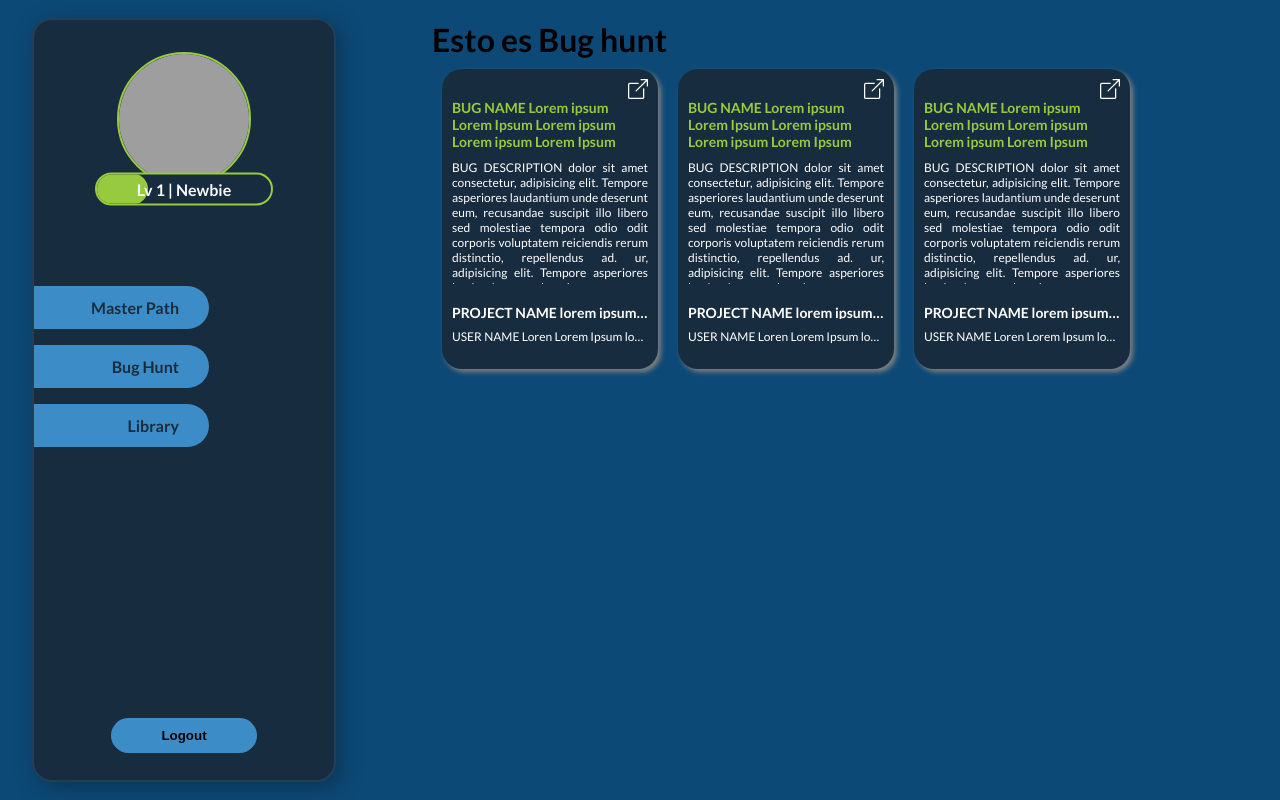
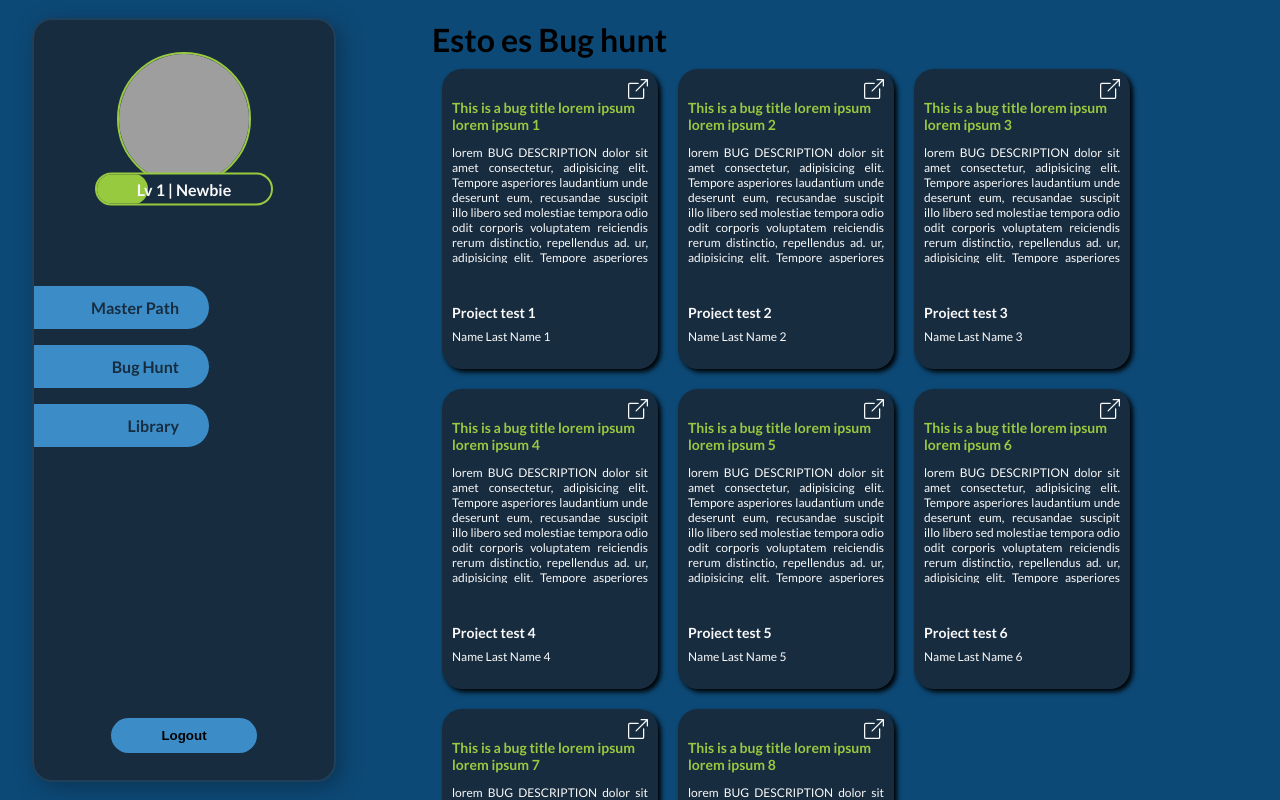
Before and after one commit to hack-learning/masterpath_frontend, a Next.js app: page /bug-hunt in a window 1280 px wide. Shown: the top 800 px of the page. Built offline with nearby package versions, Linux system fonts and the light colour scheme; grey boxes are pictures that could not be loaded.

Commit message:
finished the BugCardinBugsPage

```diff
--- a/components/BugCard/index.js
+++ b/components/BugCard/index.js
@@ -3,15 +3,11 @@ import { BsBoxArrowUpRight } from 'react-icons/bs'
 import { Card, BugTitle, LinkIcon, BugDescription, ProjectName, UserName } from './styles'
 
 
-export const BugCard = ( {title, description, project, user} ) => {
+export const BugCard = ( {title, description, project, user, url} ) => {
 
-  title = 'BUG NAME Lorem ipsum Lorem Ipsum Lorem ipsum Lorem ipsum Lorem Ipsum Lorem ipsum '
-  description = 'BUG DESCRIPTION dolor sit amet consectetur, adipisicing elit. Tempore asperiores laudantium unde deserunt eum, recusandae suscipit illo libero sed molestiae tempora odio odit corporis voluptatem reiciendis rerum distinctio, repellendus ad. ur, adipisicing elit. Tempore asperiores laudantium unde deserunt eum, recusandae suscipit illo libero sed molestiae tempora odio odit corporis voluptatem reiciendis rerum distinctio, repellendus ad.'
-  project = 'PROJECT NAME lorem ipsum Lorem Ipsum lorem ipsum'
-  user = 'USER NAME Loren Lorem Ipsum lorem ipsum'
 
   return (
-    <Card>
+    <Card href={url} target="_blank">
       <LinkIcon className="BugCard__link"><BsBoxArrowUpRight size="20px"/></LinkIcon>
       <BugTitle>{title}</BugTitle>
       <BugDescription>{description}</BugDescription>
--- a/components/BugCard/styles.js
+++ b/components/BugCard/styles.js
@@ -1,18 +1,20 @@
 import styled from 'styled-components'
 
 import { hoverScale } from '../../globalStyles/animations'
+import { colors } from '../../globalStyles/stylesVariables'
 
-export const Card = styled.div`
+export const Card = styled.a`
   height: 300px;
   width: 216px;
-  background-color: #182c3f;
+  background-color: ${colors.second};
   border-radius: 20px;
-  color: #fff;
+  color: ${colors.white};
+  text-decoration: none;
   margin: 10px;
   overflow: hidden;
-  box-shadow: 3px 3px 5px grey;
+  box-shadow: 3px 3px 5px black;
   display: grid;
-  grid-template-rows: 10% 17% 48% 10% 15%;
+  grid-template-rows: 10% 12% 46% 7% 10% 15%;
 
   &:hover {
     cursor: pointer;
@@ -32,7 +34,7 @@ export const LinkIcon = styled.div`
 `
 
 export const BugTitle = styled.h3`
-  color: #98ca3f;
+  color: ${colors.main};
   font-size: 14px;
   margin: 0px 10px;
   grid-row: 2 / 3;
@@ -42,6 +44,7 @@ export const BugTitle = styled.h3`
 export const BugDescription = styled.p`
   font-size: 12px;
   margin: 10px;
+  color: ${colors.white};
   text-align: justify;
   grid-row: 3 / 4;
   overflow: hidden;
@@ -51,7 +54,7 @@ export const ProjectName = styled.h4`
   font-size: 14px;
   font-weight: bold;
   margin: 10px 10px 5px 10px;
-  grid-row: 4 / 5;
+  grid-row: 5 / 6;
   overflow: hidden;
   white-space:nowrap;
   text-overflow: ellipsis;
@@ -60,7 +63,7 @@ export const ProjectName = styled.h4`
 export const UserName = styled.p`
   font-size: 12px;
   margin: 5px 10px;
-  grid-row: 5 / 6;
+  grid-row: 6 / 7;
   overflow: hidden;
   white-space:nowrap;
   text-overflow: ellipsis;
--- a/components/BugCardContainer/index.js
+++ b/components/BugCardContainer/index.js
@@ -1,13 +1,74 @@
 import { BugCard } from '../BugCard'
 import { Container } from './style'
 
-export const BugCardContainer = () => {
+export const BugCardContainer = (data) => {
+
+  data = [
+    {
+      title: "This is a bug title lorem ipsum lorem ipsum 1",
+      description: "lorem BUG DESCRIPTION dolor sit amet consectetur, adipisicing elit. Tempore asperiores laudantium unde deserunt eum, recusandae suscipit illo libero sed molestiae tempora odio odit corporis voluptatem reiciendis rerum distinctio, repellendus ad. ur, adipisicing elit. Tempore asperiores laudantium unde deserunt eum, recusandae suscipit illo libero sed molestiae tempora odio odit corporis voluptatem reiciendis rerum distinctio, repellendus ad.",
+      project: "Project test 1",
+      user: "Name Last Name 1",
+      url: "/"
+    },
+    {
+      title: "This is a bug title lorem ipsum lorem ipsum  2",
+      description: "lorem BUG DESCRIPTION dolor sit amet consectetur, adipisicing elit. Tempore asperiores laudantium unde deserunt eum, recusandae suscipit illo libero sed molestiae tempora odio odit corporis voluptatem reiciendis rerum distinctio, repellendus ad. ur, adipisicing elit. Tempore asperiores laudantium unde deserunt eum, recusandae suscipit illo libero sed molestiae tempora odio odit corporis voluptatem reiciendis rerum distinctio, repellendus ad.",
+      project: "Project test 2",
+      user: "Name Last Name 2",
+      url: "/"
+    },
+    {
+      title: "This is a bug title lorem ipsum lorem ipsum  3",
+      description: "lorem BUG DESCRIPTION dolor sit amet consectetur, adipisicing elit. Tempore asperiores laudantium unde deserunt eum, recusandae suscipit illo libero sed molestiae tempora odio odit corporis voluptatem reiciendis rerum distinctio, repellendus ad. ur, adipisicing elit. Tempore asperiores laudantium unde deserunt eum, recusandae suscipit illo libero sed molestiae tempora odio odit corporis voluptatem reiciendis rerum distinctio, repellendus ad.",
+      project: "Project test 3",
+      user: "Name Last Name 3",
+      url: "/"
+    },
+    {
+      title: "This is a bug title lorem ipsum lorem ipsum  4",
+      description: "lorem BUG DESCRIPTION dolor sit amet consectetur, adipisicing elit. Tempore asperiores laudantium unde deserunt eum, recusandae suscipit illo libero sed molestiae tempora odio odit corporis voluptatem reiciendis rerum distinctio, repellendus ad. ur, adipisicing elit. Tempore asperiores laudantium unde deserunt eum, recusandae suscipit illo libero sed molestiae tempora odio odit corporis voluptatem reiciendis rerum distinctio, repellendus ad.",
+      project: "Project test 4",
+      user: "Name Last Name 4",
+      url: "/"
+    },
+    {
+      title: "This is a bug title lorem ipsum lorem ipsum  5",
+      description: "lorem BUG DESCRIPTION dolor sit amet consectetur, adipisicing elit. Tempore asperiores laudantium unde deserunt eum, recusandae suscipit illo libero sed molestiae tempora odio odit corporis voluptatem reiciendis rerum distinctio, repellendus ad. ur, adipisicing elit. Tempore asperiores laudantium unde deserunt eum, recusandae suscipit illo libero sed molestiae tempora odio odit corporis voluptatem reiciendis rerum distinctio, repellendus ad.",
+      project: "Project test 5",
+      user: "Name Last Name 5",
+      url: "/"
+    },
+    {
+      title: "This is a bug title lorem ipsum lorem ipsum  6",
+      description: "lorem BUG DESCRIPTION dolor sit amet consectetur, adipisicing elit. Tempore asperiores laudantium unde deserunt eum, recusandae suscipit illo libero sed molestiae tempora odio odit corporis voluptatem reiciendis rerum distinctio, repellendus ad. ur, adipisicing elit. Tempore asperiores laudantium unde deserunt eum, recusandae suscipit illo libero sed molestiae tempora odio odit corporis voluptatem reiciendis rerum distinctio, repellendus ad.",
+      project: "Project test 6",
+      user: "Name Last Name 6",
+      url: "/"
+    },
+    {
+      title: "This is a bug title lorem ipsum lorem ipsum  7",
+      description: "lorem BUG DESCRIPTION dolor sit amet consectetur, adipisicing elit. Tempore asperiores laudantium unde deserunt eum, recusandae suscipit illo libero sed molestiae tempora odio odit corporis voluptatem reiciendis rerum distinctio, repellendus ad. ur, adipisicing elit. Tempore asperiores laudantium unde deserunt eum, recusandae suscipit illo libero sed molestiae tempora odio odit corporis voluptatem reiciendis rerum distinctio, repellendus ad.",
+      project: "Project test 7",
+      user: "Name Last Name 7",
+      url: "/"
+    },
+    {
+      title: "This is a bug title lorem ipsum lorem ipsum  8",
+      description: "lorem BUG DESCRIPTION dolor sit amet consectetur, adipisicing elit. Tempore asperiores laudantium unde deserunt eum, recusandae suscipit illo libero sed molestiae tempora odio odit corporis voluptatem reiciendis rerum distinctio, repellendus ad. ur, adipisicing elit. Tempore asperiores laudantium unde deserunt eum, recusandae suscipit illo libero sed molestiae tempora odio odit corporis voluptatem reiciendis rerum distinctio, repellendus ad.",
+      project: "Project test 8",
+      user: "Name Last Name 8",
+      url: "/"
+    },
+  ]
 
   return (
     <Container>
-      <BugCard />
-      <BugCard />
-      <BugCard />
+      {
+        data.map( item => (
+          <BugCard {...item} />
+        ))
+      }
     </Container>
   )
 }
--- a/components/BugCardContainer/style.js
+++ b/components/BugCardContainer/style.js
@@ -1,5 +1,31 @@
 import styled from 'styled-components'
+
+import { mediaQueries } from '../../globalStyles/stylesVariables'
 
 export const Container = styled.div`
   display: flex;
+  justify-content: flex-start;
+  flex-wrap: wrap;
+  height: auto;
+  width: 945px;
+
+  @media ${mediaQueries.desktop} {
+    width: 708px;
+  }
+
+  @media ${mediaQueries.littleDesktop}{
+    width: 475px;
+  }
+
+  @media ${mediaQueries.miniDesktop} {
+    width: 220px;
+  }
+
+  @media ${mediaQueries.tablet} {
+    width: 220px;
+  }
+
+  @media ${mediaQueries.mobile} {
+    width: 220px;
+  }
 `
--- a/globalStyles/animations.js
+++ b/globalStyles/animations.js
@@ -4,12 +4,12 @@ import { css, keyframes } from 'styled-components'
 const hoverScaleKeyFrames = keyframes`
   from {
     transform: scale(1);
-    box-shadow: 3px 3px 5px grey;
+    box-shadow: 3px 3px 5px black;
   }
 
   to {
     transform: scale(1.01);
-    box-shadow: 5px 5px 5px grey;
+    box-shadow: 5px 5px 5px black;
   }
 `
 
@@ -25,13 +25,13 @@ const hoverOpacityKeyFrames = keyframes`
   from {
     opacity: 1;
     transform: scale(1);
-    box-shadow: 5px 5px 5px grey;
+    box-shadow: 5px 5px 5px black;
   }
 
   to {
     opacity: 0.9;
     transform: scale(0.99);
-    box-shadow: 3px 3px 5px grey;
+    box-shadow: 3px 3px 5px black;
   }
 `
 
--- a/globalStyles/stylesVariables.js
+++ b/globalStyles/stylesVariables.js
@@ -33,11 +33,15 @@ export const border = {
 const mediaSize = {
 	mobile: '320px',
 	tablet: '720px',
+	miniDesktop: '920px',
+	littleDesktop: '1200px',
 	desktop: '1440px',
 };
 
 export const mediaQueries = {
-	mobile: `(min-width: ${mediaSize.mobile})`,
-	tablet: `(min-width: ${mediaSize.tablet})`,
-	desktop: `(min-width: ${mediaSize.desktop})`,
+	mobile: `(max-width: ${mediaSize.mobile})`,
+	tablet: `(max-width: ${mediaSize.tablet})`,
+	miniDesktop: `(max-width: ${mediaSize.miniDesktop})`,
+	littleDesktop: `(max-width: ${mediaSize.littleDesktop})`,
+	desktop: `(max-width: ${mediaSize.desktop})`,
 };
```
Also changed, not shown: components/NewsCard/style.js (+4 -3 lines).
